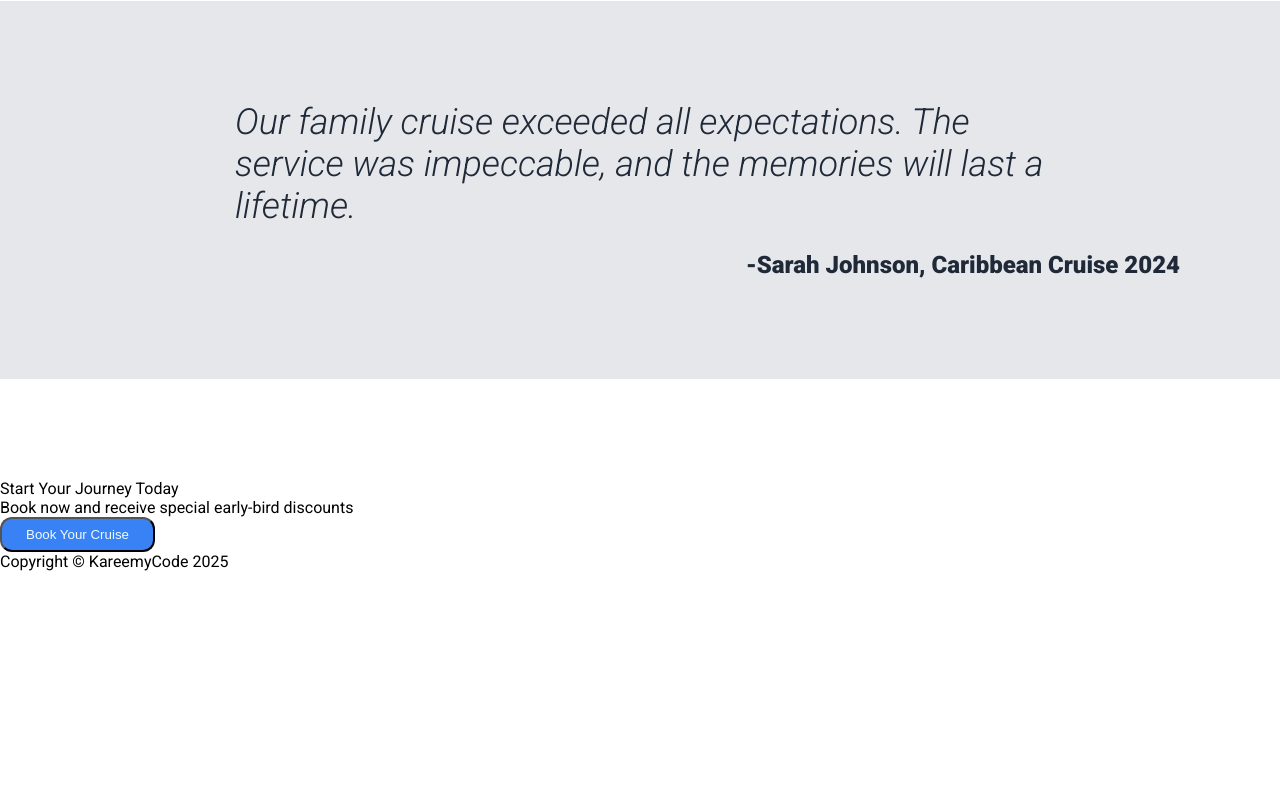
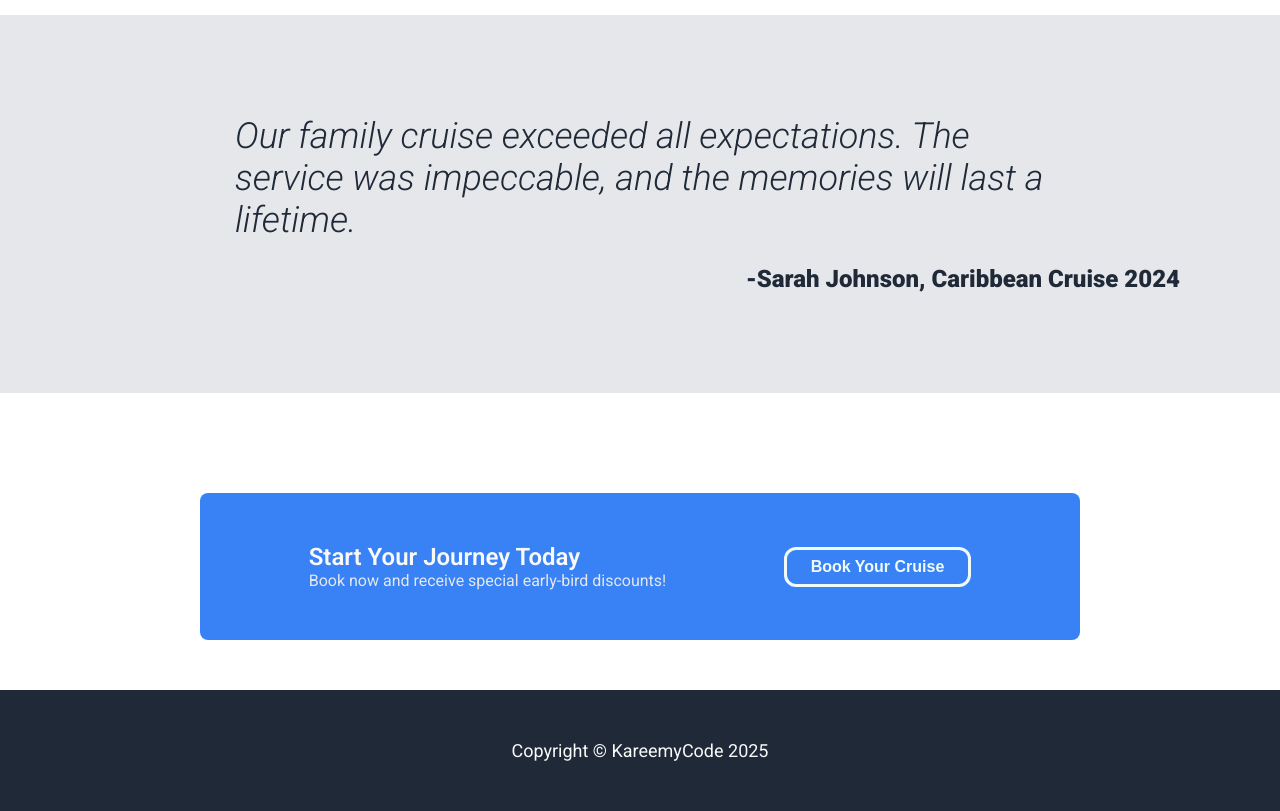
Before and after one commit to kareemycode/landing-page, a plain HTML site: page index.html in a window 1280 px wide. Shown: the part 1132-1943 px from the top of the page. Before the commit the page ends 1703 px from the top, so only its background shows below. Drawn offline with Linux system fonts and the light colour scheme.

Commit message:
Finished Call to action and footer Sections, and now the website is finished

```diff
--- a/index.html
+++ b/index.html
@@ -25,7 +25,7 @@
             <p>Experience luxury and excitement on our world-class cruise ships. Get a full Five Star Experience</p>
             <button>Book Now</button>
         </div>
-        <img src="./img/cruise ship.jpg" alt="cruise ship">
+        <img src="./img/cruiseship.jpg" alt="cruise ship">
     </div>
 
     <div class="information">
@@ -60,10 +60,10 @@
         <div class="quote-name">-Sarah Johnson, Caribbean Cruise 2024</div>
     </div>
 
-    <div>
+    <div class="call-action">
         <div>
-            <div>Start Your Journey Today</div>
-            <div>Book now and receive special early-bird discounts</div>
+            <div class="main-text">Start Your Journey Today</div>
+            <div class="sub-text">Book now and receive special early-bird discounts!</div>
         </div>
 
         <button>Book Your Cruise</button>
--- a/styles.css
+++ b/styles.css
@@ -10,6 +10,8 @@ button{
     color: #f0faf8;
     padding: 8px 24px;
     border-radius: 12px;
+    font-size: medium;
+    font-weight: 600;
 }
 .header{
     background-color: #1F2937;
@@ -85,7 +87,7 @@ button{
     display: flex;
     flex-direction: column;
     align-items: center;
-    gap: 10px;
+    gap: 24px;
 }
 
 .card img{
@@ -98,17 +100,18 @@ button{
 .card .text{
     font-size: 18px;
     color: #1F2937;
+    font-weight: 600;
 }
 
 .quote{
     background-color: #e5e7eb;
     padding: 100px;
-    margin-bottom: 100px;
     display: flex;
     flex-direction: column;
     justify-content: center;
     align-items: center;
     gap: 24px;
+    margin-bottom: 100px;
 }
 
 .full-quote{
@@ -125,3 +128,41 @@ button{
     color: #1F2937;
     font-weight: 900;
 }
+
+.call-action{
+    display: flex;
+    justify-content: space-around;
+    align-items: center;
+    background-color: #3882f6;
+    padding: 50px;
+    margin: 200px;
+    margin-top: 0;
+    margin-bottom: 50px;
+    border-radius: 8px;
+
+}
+
+.call-action .main-text{
+    font-size: 24px;
+    color: #f9faf8;
+    font-weight: 600;
+}
+
+.call-action .sub-text{
+    font: 18px;
+    color: #e5e7eb;
+}
+
+.call-action button{
+    border: 3px solid #f0faf8;
+}
+
+footer{
+    background-color: #1F2937;
+    color: #f9faf8;
+    font-size: 18px;
+    display: flex;
+    justify-content: center;
+    align-items: center;
+    padding: 50px;
+}
```
Also changed, not shown: img/cruiseship.jpg (renamed from img/cruise ship.jpg), img/fancydining.jpg.
